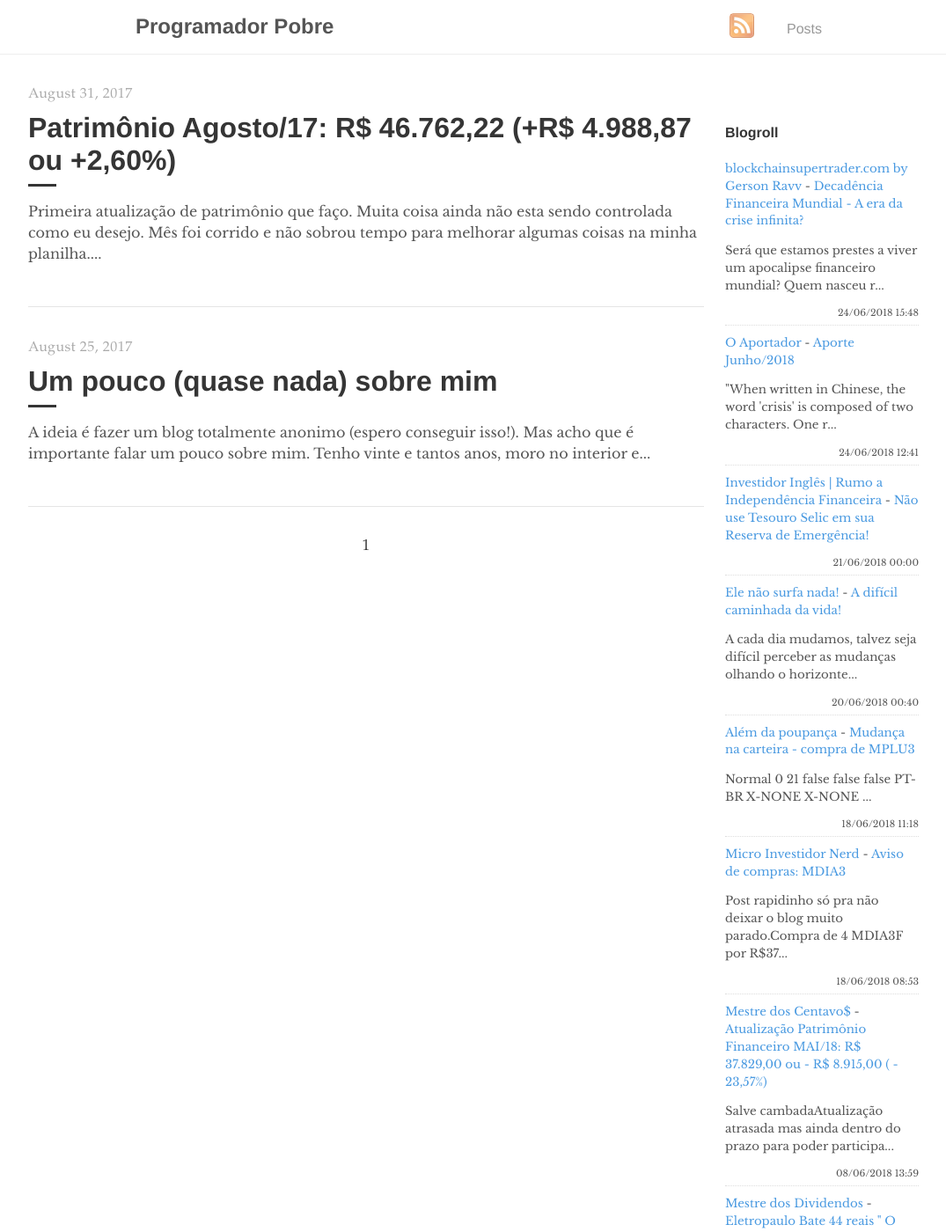
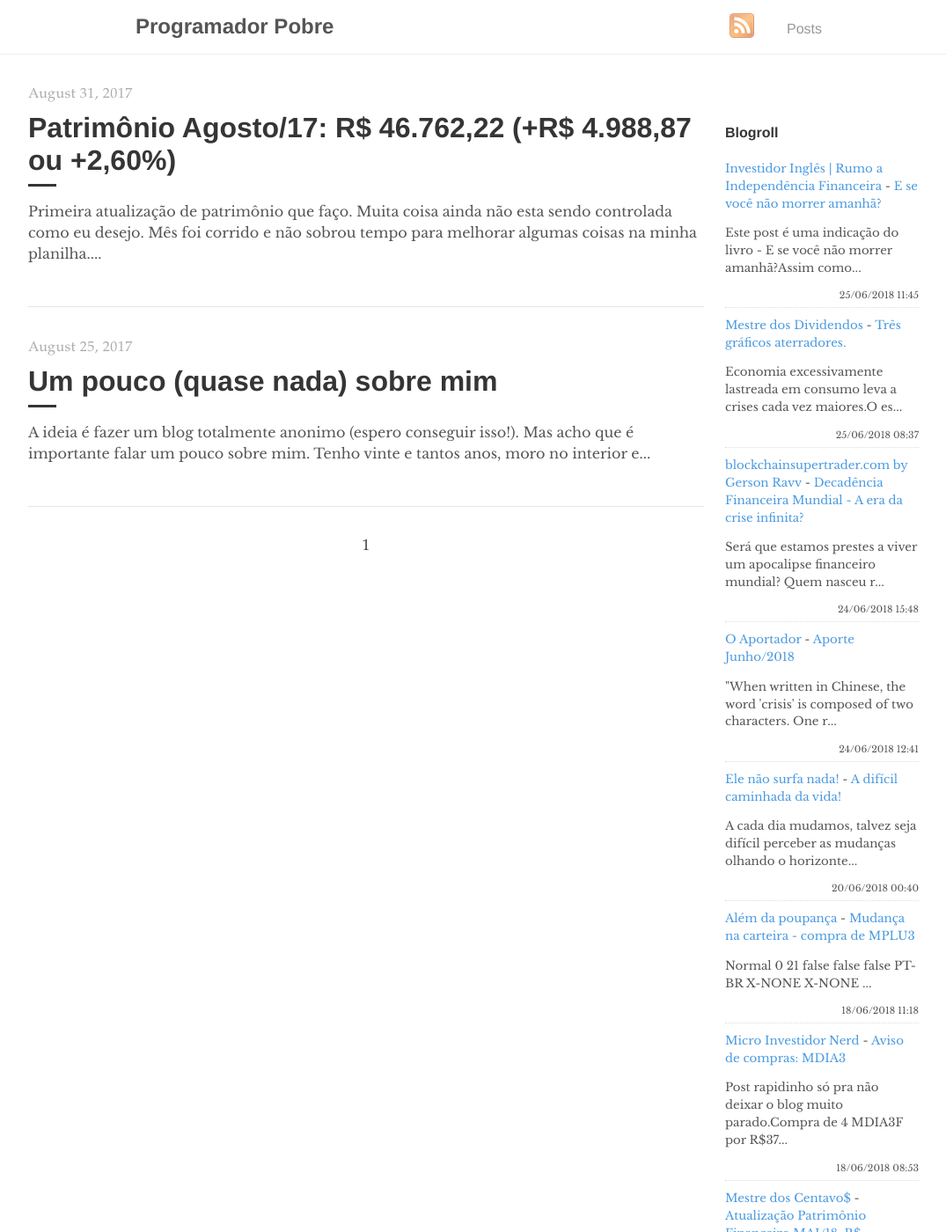
Before and after one commit to programadorpobre/programadorpobre.github.io, a Jekyll site: the page built from index.html, in a window 1280 px wide and 1400 px high. Shown: the whole window at 88% size, without its empty margins (96-1171 px from the left). Built offline with Jekyll 4.4.1, drawn with Linux system fonts in a browser that asks for light colours; the list of posts is cut into pages by our own code; comment, search, counter and statistics services are not loaded; some of the changed text lies outside the part shown.

Commit message:
[ci skip] travis #324

```diff
--- a/_includes/feed-entries.html
+++ b/_includes/feed-entries.html
@@ -1,3 +1,13 @@
+<div class="feed-entry">
+    <a class="feed-entry-site-name" href="https://www.investidoringles.com/">Investidor Inglês | Rumo a Independência Financeira</a> - <a class="feed-entry-title" href="https://www.investidoringles.com/2018/06/e-se-voce-nao-morrer-amanha-livro-financas-pessoais.html">E se você não morrer amanhã?</a>
+    <p class="feed-entry-summary">Este post é uma indicação do livro -&nbsp;E se você não morrer amanhã?Assim como...</p>
+    <time datetime="2018-06-25T11:45:00.000-03:00">25/06/2018 11:45</time>
+</div>
+<div class="feed-entry">
+    <a class="feed-entry-site-name" href="https://mestredosdividendos.blogspot.com/">Mestre dos Dividendos</a> - <a class="feed-entry-title" href="https://mestredosdividendos.blogspot.com/2018/06/tres-graficos-aterradores.html">Três gráficos aterradores.</a>
+    <p class="feed-entry-summary">Economia excessivamente lastreada em consumo leva a crises cada vez maiores.O es...</p>
+    <time datetime="2018-06-25T08:37:00.004-07:00">25/06/2018 08:37</time>
+</div>
 <div class="feed-entry">
     <a class="feed-entry-site-name" href="http://www.blockchainsupertrader.com/">blockchainsupertrader.com by Gerson Ravv</a> - <a class="feed-entry-title" href="http://www.blockchainsupertrader.com/2018/06/decadencia-financeira-mundial-era-da.html">Decadência Financeira Mundial - A era da crise infinita?</a>
     <p class="feed-entry-summary">Será que estamos prestes a viver um apocalipse financeiro mundial? Quem nasceu r...</p>
@@ -7,11 +17,6 @@
     <a class="feed-entry-site-name" href="https://oaportadorfinanceiro.blogspot.com/">O Aportador</a> - <a class="feed-entry-title" href="https://oaportadorfinanceiro.blogspot.com/2018/06/aporte-junho2018.html">Aporte Junho/2018</a>
     <p class="feed-entry-summary">"When written in Chinese, the word 'crisis' is composed of two characters. One r...</p>
     <time datetime="2018-06-24T12:41:00.000-03:00">24/06/2018 12:41</time>
-</div>
-<div class="feed-entry">
-    <a class="feed-entry-site-name" href="https://www.investidoringles.com/">Investidor Inglês | Rumo a Independência Financeira</a> - <a class="feed-entry-title" href="https://www.investidoringles.com/2018/06/reserva-de-emergencia-tesouro-selic.html">Não use Tesouro Selic em sua Reserva de Emergência!</a>
-    <p class="feed-entry-summary"></p>
-    <time datetime="2018-06-21T00:00:00.000-03:00">21/06/2018 00:00</time>
 </div>
 <div class="feed-entry">
     <a class="feed-entry-site-name" href="https://elenaosurfanada.blogspot.com/">Ele não surfa nada!</a> - <a class="feed-entry-title" href="https://elenaosurfanada.blogspot.com/2018/06/a-dificil-caminhada-da-vida.html">A difícil caminhada da vida!</a>
@@ -34,11 +39,6 @@
     <time datetime="2018-06-08T13:59:00.000-07:00">08/06/2018 13:59</time>
 </div>
 <div class="feed-entry">
-    <a class="feed-entry-site-name" href="https://mestredosdividendos.blogspot.com/">Mestre dos Dividendos</a> - <a class="feed-entry-title" href="https://mestredosdividendos.blogspot.com/2018/06/etropaulo-bate-44-reais-o-drama-do.html">Eletropaulo Bate 44 reais " O drama do pobretão"</a>
-    <p class="feed-entry-summary">&nbsp; Investidor que circunda meio da blogosfera há pelo menos 5 anos lembra de...</p>
-    <time datetime="2018-06-01T13:24:00.002-07:00">01/06/2018 13:24</time>
-</div>
-<div class="feed-entry">
     <a class="feed-entry-site-name" href="http://bonsdividendos.blogspot.com/">Dividendos</a> - <a class="feed-entry-title" href="http://bonsdividendos.blogspot.com/2017/12/dividendos-tiete-iii.html">Dividendos Tietê III</a>
     <p class="feed-entry-summary">Bom dia Pessoal,Recebi mais um comunicado que sempre gosto de compartilhar com v...</p>
     <time datetime="2017-12-12T02:15:00.001-08:00">12/12/2017 02:15</time>
```
